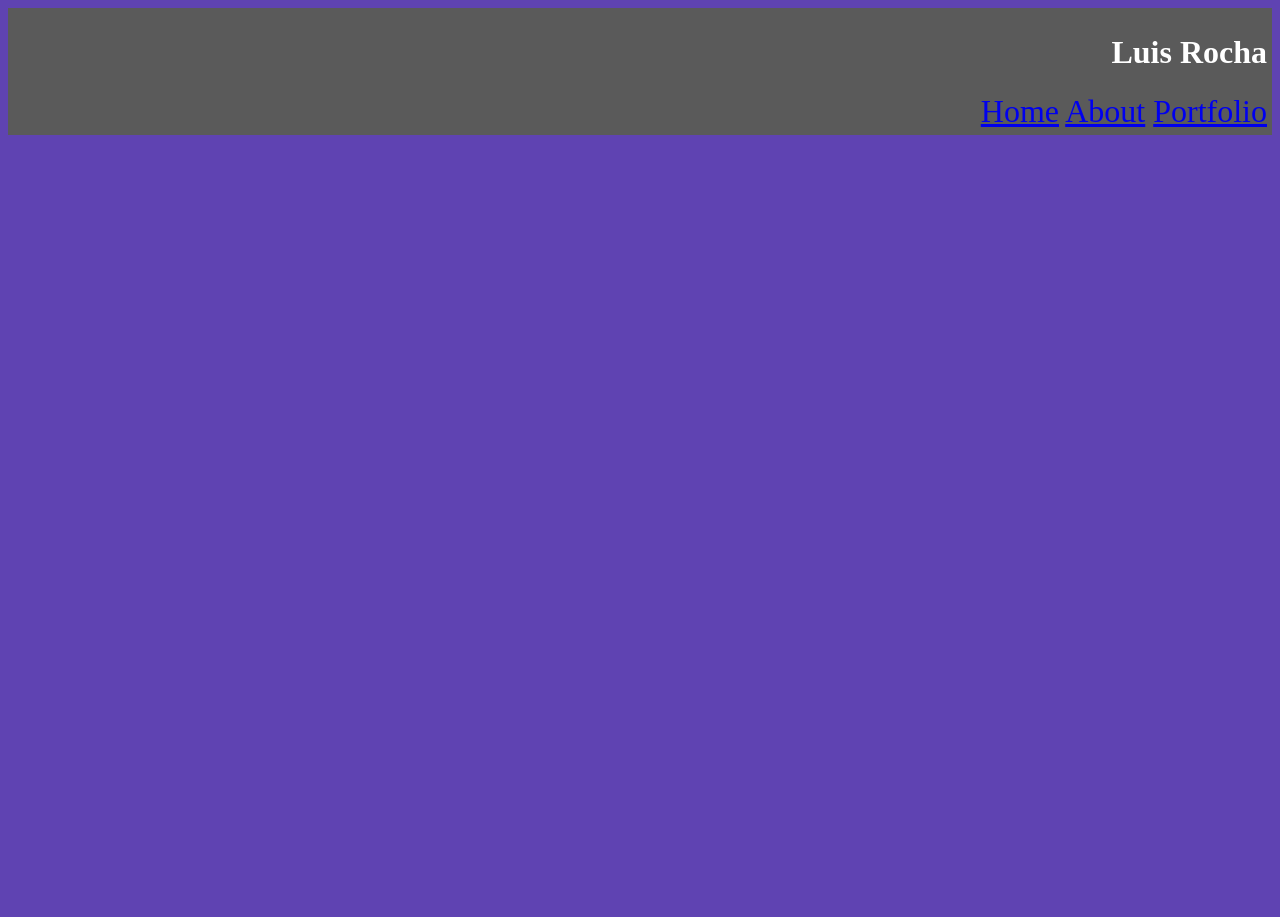
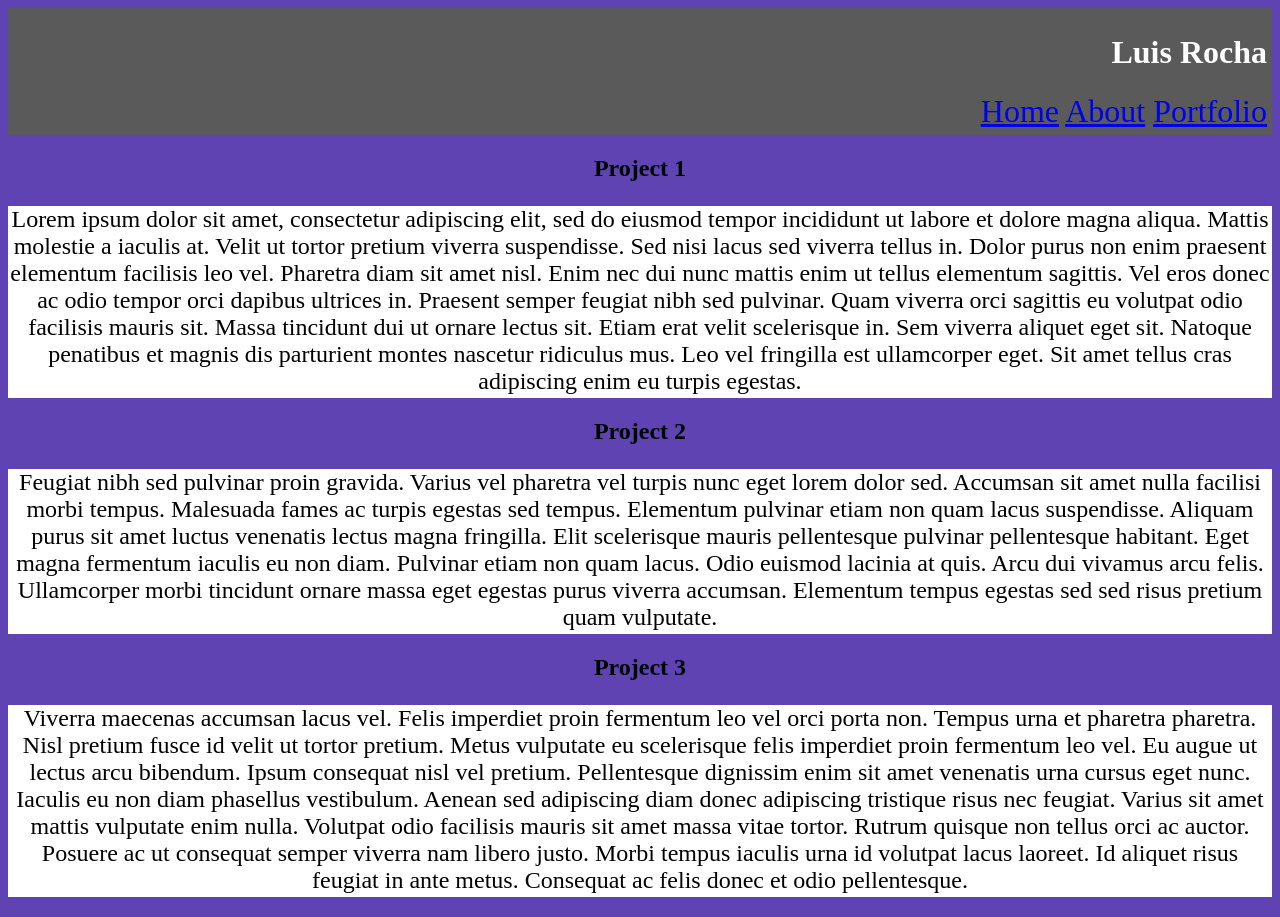
Before and after one commit to LuisRocha5/Personal-Website2, a plain HTML site: page portfolio.html in a window 1280 px wide. Before the commit the page ends 800 px from the top, so only its background shows below. Drawn offline with Linux system fonts and the light colour scheme.

Commit message:
Added 3 latin sections and style them to have them centered and a white background

```diff
--- a/portfolio.html
+++ b/portfolio.html
@@ -15,6 +15,38 @@
       <a href="./portfolio.html">Portfolio</a>
     </nav>
   </header>
+  <section>
+    <h2 class="projects">Project 1</h2>
+    <p class="latin">Lorem ipsum dolor sit amet, consectetur adipiscing elit, sed do eiusmod tempor incididunt ut
+      labore et dolore magna aliqua. Mattis molestie a iaculis at. Velit ut tortor pretium viverra suspendisse. Sed nisi
+      lacus sed viverra tellus in. Dolor purus non enim praesent elementum facilisis leo vel. Pharetra diam sit amet
+      nisl. Enim nec dui nunc mattis enim ut tellus elementum sagittis. Vel eros donec ac odio tempor orci dapibus
+      ultrices in. Praesent semper feugiat nibh sed pulvinar. Quam viverra orci sagittis eu volutpat odio facilisis
+      mauris sit. Massa tincidunt dui ut ornare lectus sit. Etiam erat velit scelerisque in. Sem viverra aliquet eget
+      sit. Natoque penatibus et magnis dis parturient montes nascetur ridiculus mus. Leo vel fringilla est ullamcorper
+      eget. Sit amet tellus cras adipiscing enim eu turpis egestas.
+    </p>
+  </section>
+  <section>
+    <h2 class="projects">Project 2</h2>
+    <p class="latin">Feugiat nibh sed pulvinar proin gravida. Varius vel pharetra vel turpis nunc eget lorem dolor sed.
+      Accumsan sit amet nulla facilisi morbi tempus. Malesuada fames ac turpis egestas sed tempus. Elementum pulvinar
+      etiam non quam lacus suspendisse. Aliquam purus sit amet luctus venenatis lectus magna fringilla. Elit scelerisque
+      mauris pellentesque pulvinar pellentesque habitant. Eget magna fermentum iaculis eu non diam. Pulvinar etiam non
+      quam lacus. Odio euismod lacinia at quis. Arcu dui vivamus arcu felis. Ullamcorper morbi tincidunt ornare massa
+      eget egestas purus viverra accumsan. Elementum tempus egestas sed sed risus pretium quam vulputate.</p>
+  </section>
+  <section>
+    <h2 class="projects">Project 3</h2>
+    <p class="latin">Viverra maecenas accumsan lacus vel. Felis imperdiet proin fermentum leo vel orci porta non. Tempus
+      urna et pharetra pharetra. Nisl pretium fusce id velit ut tortor pretium. Metus vulputate eu scelerisque felis
+      imperdiet proin fermentum leo vel. Eu augue ut lectus arcu bibendum. Ipsum consequat nisl vel pretium.
+      Pellentesque dignissim enim sit amet venenatis urna cursus eget nunc. Iaculis eu non diam phasellus vestibulum.
+      Aenean sed adipiscing diam donec adipiscing tristique risus nec feugiat. Varius sit amet mattis vulputate enim
+      nulla. Volutpat odio facilisis mauris sit amet massa vitae tortor. Rutrum quisque non tellus orci ac auctor.
+      Posuere ac ut consequat semper viverra nam libero justo. Morbi tempus iaculis urna id volutpat lacus laoreet. Id
+      aliquet risus feugiat in ante metus. Consequat ac felis donec et odio pellentesque.</p>
+  </section>
 </body>
 
 </html>
--- a/style.css
+++ b/style.css
@@ -67,6 +67,16 @@ h3{
   float: inline-start;
   margin-right: 20px;
 }
+.projects{
+  text-align: center;
+}
+.latin{
+  background-color: white;
+  text-align: center;
+  font-size: 1.5em;
+  border-bottom: solid white;
+  margin-bottom: 20px;
+}
 .twitter-link{
   width: 50px;
   height: 50px;
```
